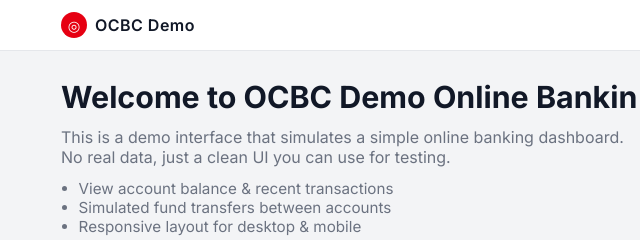
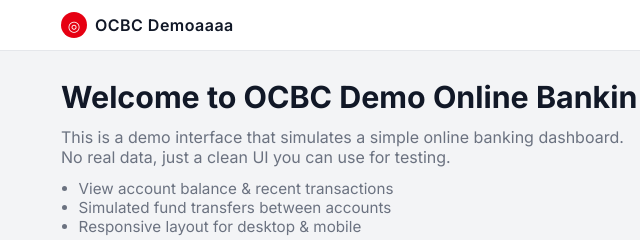
Before and after one commit to ChewEnXi/OCBC, a website: page ocbc-testsphere/ocbc-demo/index.html in a window 1280 px wide. Shown: the top 240 px of the page, 59-699 px from the left. Drawn offline with Linux system fonts and the light colour scheme.

Commit message:
newest commit

```diff
--- a/ocbc-testsphere/ocbc-demo/index.html
+++ b/ocbc-testsphere/ocbc-demo/index.html
@@ -18,7 +18,7 @@
     <div class="nav-inner">
       <div class="logo">
         <span class="logo-icon">◎</span>
-        <span class="logo-text">OCBC Demo</span>
+        <span class="logo-text">OCBC Demoaaaa</span>
       </div>
       <nav class="nav-links" id="nav-links">
         <a href="#overview">Overview</a>
```
